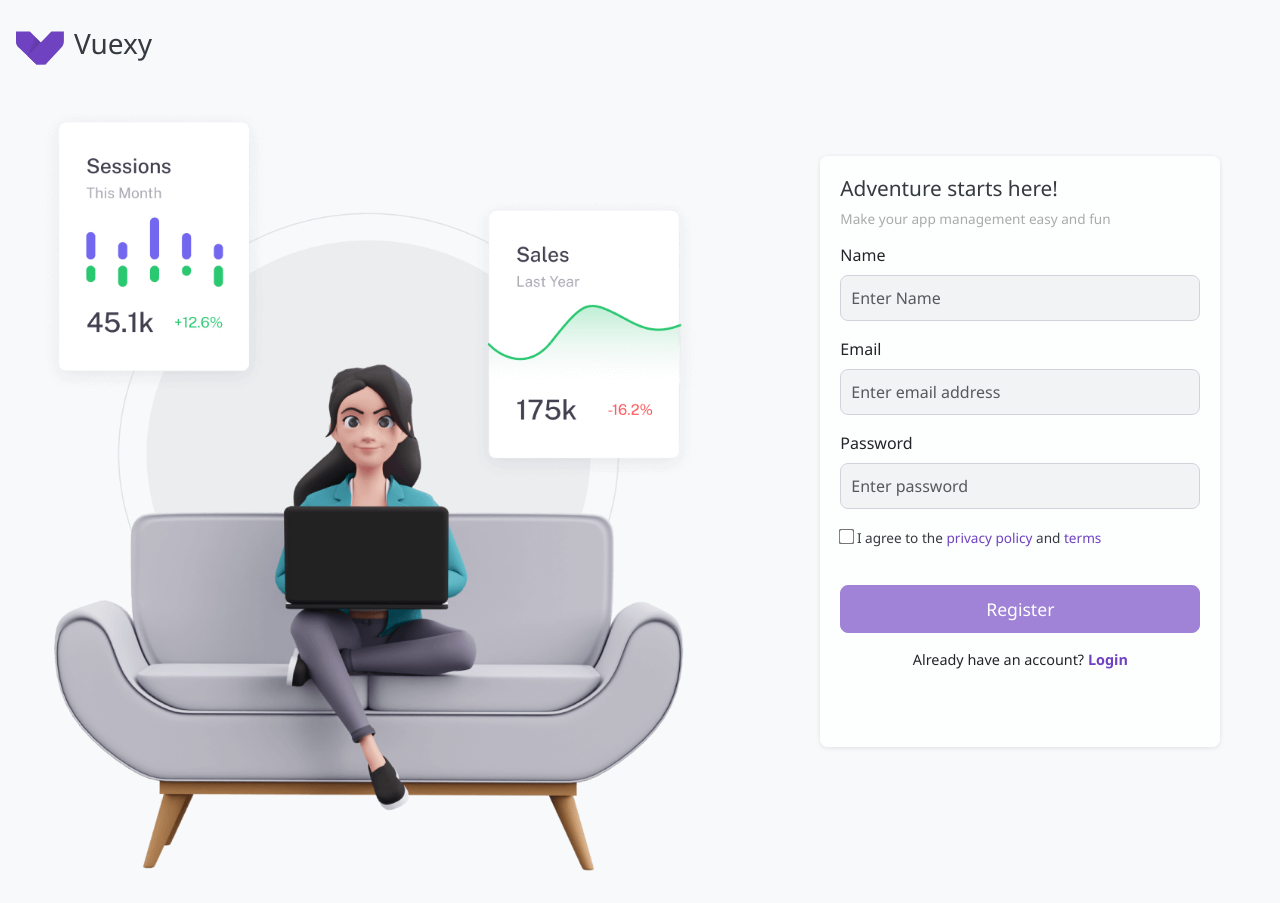
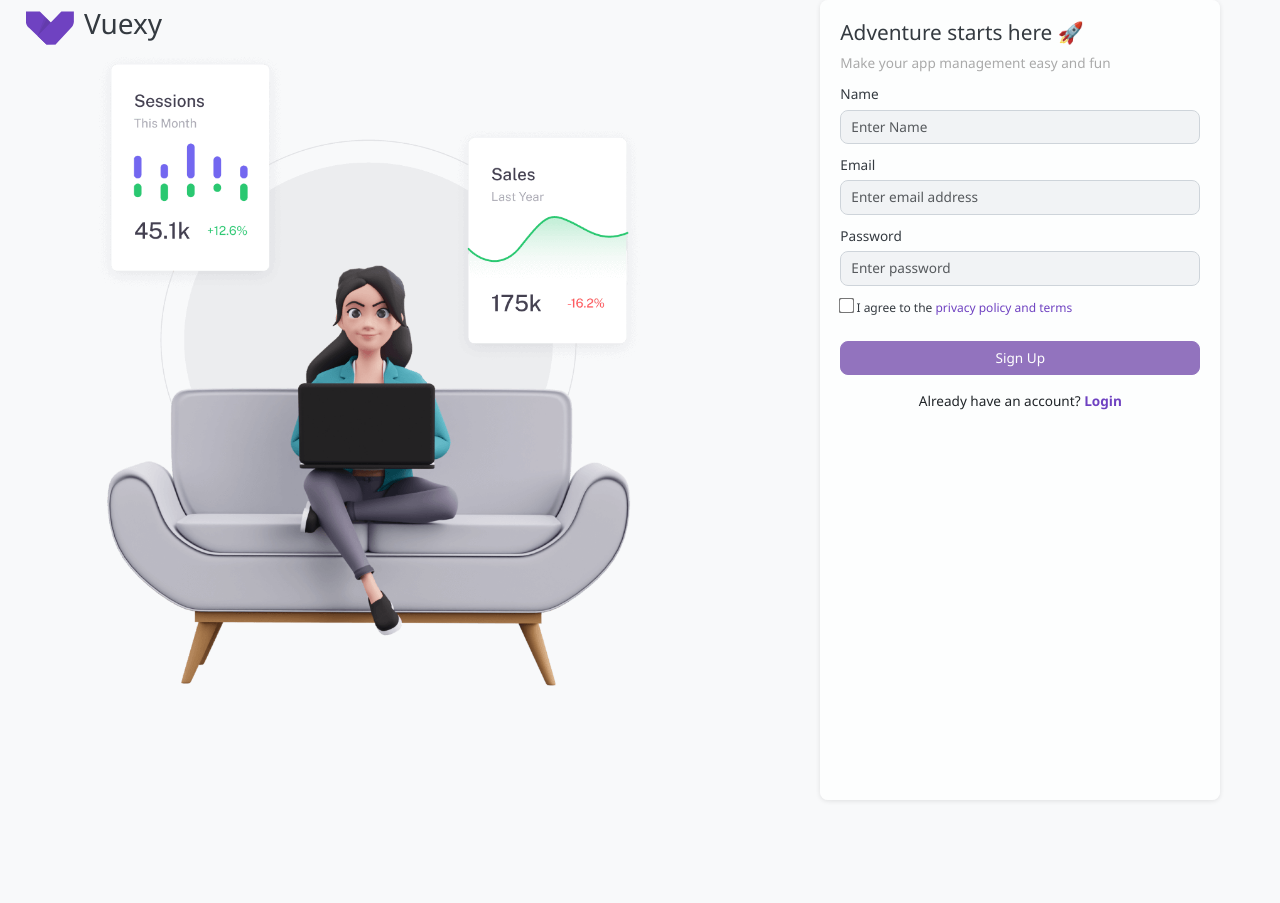
Before and after one commit to Vinjeru39/employee-management, a React (Vite) app in the folder frontend/: page /register in a window 1280 px wide. After the commit the page ends 820 px from the top, so only its background shows below. Built offline with nearby package versions, Linux system fonts and the light colour scheme.

Commit message:
Updated login and register screens layout

```diff
--- a/frontend/src/screens/RegisterScreen.jsx
+++ b/frontend/src/screens/RegisterScreen.jsx
@@ -10,6 +10,7 @@ import Loader from "../components/Loader";
 import Logo from "../components/Logo";
 
 import image2 from "../images/image-2.png"; // Updated image import
+import rocket from "../images/rocket.png"; // Updated image import
 
 const redirect = "/welcome";
 
@@ -60,32 +61,48 @@ const RegisterScreen = () => {
           style={{
             display: "flex",
             flexDirection: "column",
-            justifyContent: "center",
+            justifyContent: "flex-start", // Align items to the top
             alignItems: "flex-start",
-            padding: "20px",
+            padding: "0", // Ensure there's no padding
+            height: "100%", // Full height for the column
           }}
         >
-          <Row className="align-items-center mb-3" style={{ width: "100%" }}>
+          <Row
+            className="align-items-center"
+            style={{ width: "100%", marginBottom: 0 }}
+          >
             <Col
               style={{
                 display: "flex",
                 alignItems: "center",
-                paddingLeft: "0",
-                marginLeft: "20px", // Adjust margin as needed
+                paddingLeft: "0", // Remove padding to align with the parent
+                marginLeft: "50px", // Keep as is or adjust
+                marginBottom: "0", // Remove bottom margin to avoid gap between logo and image
               }}
             >
               <Logo style={{ color: "#6f42c1" }} />
-              <h3 style={{ color: "#343a40", marginLeft: "10px" }}>Vuexy</h3>
+              <h3
+                style={{
+                  color: "#343a40",
+                  marginLeft: "10px",
+                  marginTop: "0", // Remove margin-top to eliminate space
+                }}
+              >
+                Vuexy
+              </h3>
             </Col>
           </Row>
 
+          {/* Image below the logo with negative margin to reduce space */}
           <img
-            src={image2} // Updated image
+            src={image2}
             alt="Background"
             style={{
-              width: "100%",
-              maxHeight: "100vh",
-              objectFit: "cover",
+              width: "100%", // Full width of the column
+              maxHeight: "80vh", // Control image height, adjust as needed
+              objectFit: "contain", // Ensure the image scales properly
+              marginTop: "0px", // Negative margin to reduce space between image and header
+              marginBottom: "0", // Ensure no bottom margin
             }}
           />
         </Col>
@@ -99,6 +116,7 @@ const RegisterScreen = () => {
             boxShadow: "0 1px 5px rgba(0, 0, 0, 0.1)",
             width: "100%",
             maxWidth: "400px",
+            height: "100vh",
             margin: "auto",
           }}
         >
@@ -110,7 +128,7 @@ const RegisterScreen = () => {
               marginBottom: "10px",
             }}
           >
-            Adventure starts here!
+            Adventure starts here 🚀
           </h4>
 
           <p
@@ -126,8 +144,16 @@ const RegisterScreen = () => {
           </p>
 
           <Form onSubmit={submitHandler}>
-            <Form.Group controlId="name" className="my-3">
-              <Form.Label>Name</Form.Label>
+            <Form.Group controlId="name" style={{ marginBottom: "8px" }}>
+              <Form.Label
+                style={{
+                  fontSize: "0.85rem",
+                  color: "#343a40",
+                  marginBottom: "5px",
+                }}
+              >
+                Name
+              </Form.Label>
               <Form.Control
                 type="text"
                 placeholder="Enter Name"
@@ -135,7 +161,8 @@ const RegisterScreen = () => {
                 onChange={(e) => setName(e.target.value)}
                 required
                 style={{
-                  padding: "10px",
+                  padding: "6px 10px", // Reduced padding for smaller height
+                  fontSize: "0.85rem", // Smaller text size
                   borderRadius: "8px",
                   border: "1px solid #ced4da",
                   backgroundColor: "#f1f3f5",
@@ -143,8 +170,16 @@ const RegisterScreen = () => {
               />
             </Form.Group>
 
-            <Form.Group controlId="email" className="my-3">
-              <Form.Label>Email</Form.Label>
+            <Form.Group controlId="email" style={{ marginBottom: "8px" }}>
+              <Form.Label
+                style={{
+                  fontSize: "0.85rem",
+                  color: "#343a40",
+                  marginBottom: "5px",
+                }}
+              >
+                Email
+              </Form.Label>
               <Form.Control
                 type="email"
                 placeholder="Enter email address"
@@ -152,7 +187,8 @@ const RegisterScreen = () => {
                 onChange={(e) => setEmail(e.target.value)}
                 required
                 style={{
-                  padding: "10px",
+                  padding: "6px 10px", // Reduced padding for smaller height
+                  fontSize: "0.85rem", // Smaller text size
                   borderRadius: "8px",
                   border: "1px solid #ced4da",
                   backgroundColor: "#f1f3f5",
@@ -160,8 +196,16 @@ const RegisterScreen = () => {
               />
             </Form.Group>
 
-            <Form.Group controlId="password" className="my-3">
-              <Form.Label>Password</Form.Label>
+            <Form.Group controlId="password" style={{ marginBottom: "8px" }}>
+              <Form.Label
+                style={{
+                  fontSize: "0.85rem",
+                  color: "#343a40",
+                  marginBottom: "5px",
+                }}
+              >
+                Password
+              </Form.Label>
               <Form.Control
                 type="password"
                 placeholder="Enter password"
@@ -169,7 +213,8 @@ const RegisterScreen = () => {
                 onChange={(e) => setPassword(e.target.value)}
                 required
                 style={{
-                  padding: "10px",
+                  padding: "6px 10px", // Reduced padding for smaller height
+                  fontSize: "0.85rem", // Smaller text size
                   borderRadius: "8px",
                   border: "1px solid #ced4da",
                   backgroundColor: "#f1f3f5",
@@ -182,14 +227,14 @@ const RegisterScreen = () => {
                 display: "flex",
                 justifyContent: "space-between",
                 alignItems: "center",
-                marginBottom: "20px",
+                marginBottom: "15px", // Reduced bottom margin
               }}
             >
               <div>
                 <label
                   htmlFor="agree"
                   style={{
-                    fontSize: "0.85rem",
+                    fontSize: "0.75rem", // Smaller font size for the checkbox label
                     color: "#343a40",
                   }}
                 >
@@ -208,14 +253,7 @@ const RegisterScreen = () => {
                     href="/privacy-policy"
                     style={{ color: "#6f42c1", textDecoration: "none" }}
                   >
-                    privacy policy
-                  </a>{" "}
-                  and{" "}
-                  <a
-                    href="/terms"
-                    style={{ color: "#6f42c1", textDecoration: "none" }}
-                  >
-                    terms
+                    privacy policy and terms
                   </a>
                 </label>
               </div>
@@ -224,19 +262,19 @@ const RegisterScreen = () => {
             <Button
               type="submit"
               variant="primary"
-              className="mt-3 w-100"
+              className="mt-2 w-100" // Reduced top margin for the button
               disabled={isLoading || !agree}
               style={{
-                padding: "10px 0",
-                fontSize: "1.1rem",
+                padding: "6px 0", // Reduced padding for smaller button height
+                fontSize: "0.85rem", // Smaller text size
                 borderRadius: "8px",
-                backgroundColor: "#6f42c1",
-                borderColor: "#6f42c1",
+                backgroundColor: "#5a2a9d", // Darker purple color
+                borderColor: "#5a2a9d", // Darker border
               }}
-              onMouseOver={(e) => (e.target.style.backgroundColor = "#5a2a9d")}
-              onMouseOut={(e) => (e.target.style.backgroundColor = "#6f42c1")}
+              onMouseOver={(e) => (e.target.style.backgroundColor = "#4b1f84")}
+              onMouseOut={(e) => (e.target.style.backgroundColor = "#5a2a9d")}
             >
-              Register
+              Sign Up
             </Button>
 
             {isLoading && (
@@ -253,7 +291,7 @@ const RegisterScreen = () => {
           </Form>
 
           <Row className="py-3">
-            <Col style={{ textAlign: "center", fontSize: "0.9rem" }}>
+            <Col style={{ textAlign: "center", fontSize: "0.85rem" }}>
               Already have an account?{" "}
               <Link
                 to="/"
```
Also changed, not shown: frontend/src/screens/LoginScreen.jsx (+75 -49 lines), frontend/src/images/rocket.png (added).
